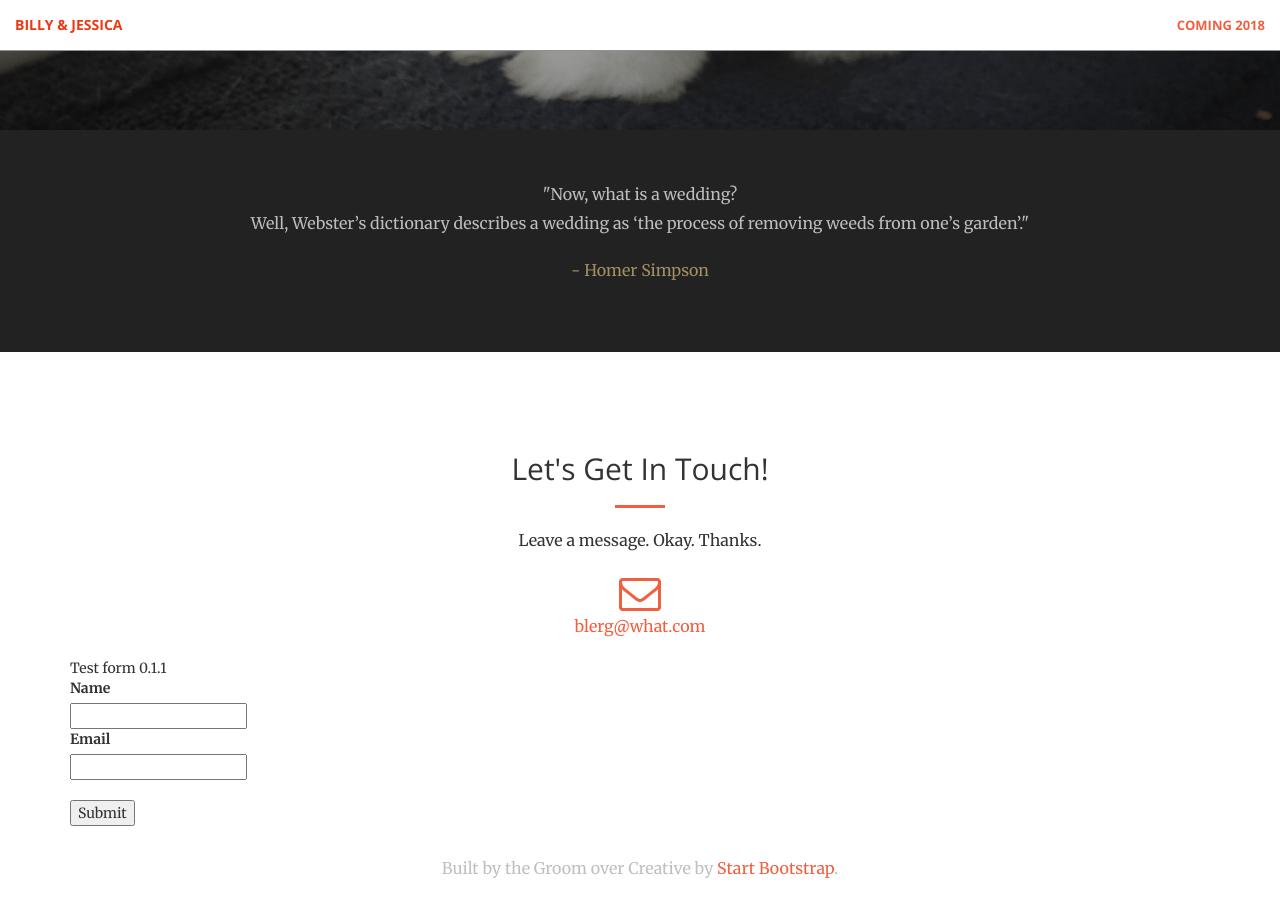
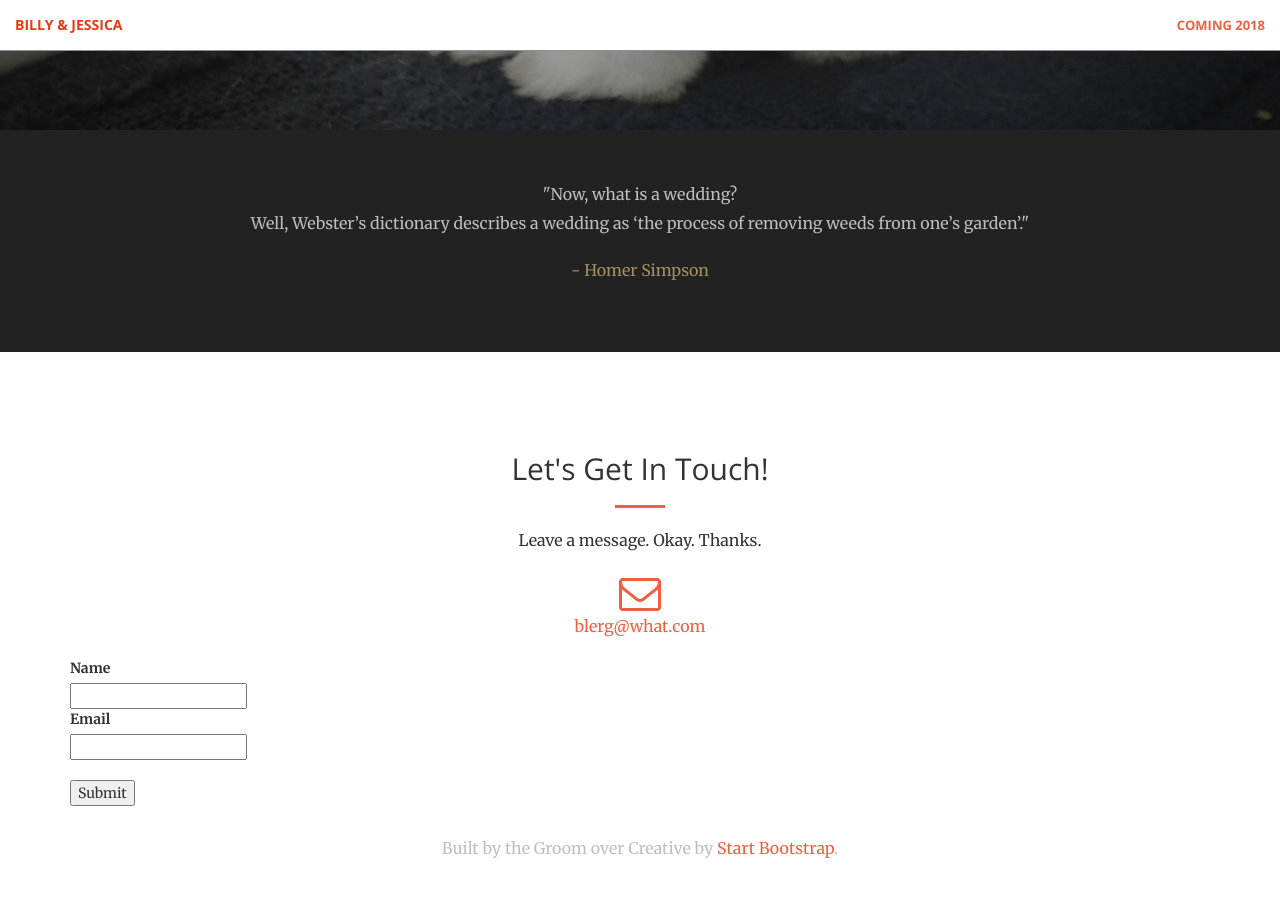
Before and after one commit to notbleh/wed-website, a Jekyll site: the page built from index.html, in a window 1280 px wide and 900 px high, scrolled down 770 px. Built offline with Jekyll 4.4.1, drawn with Linux system fonts in a browser that asks for light colours; nearby versions of some CDN libraries.

Commit message:
Update contact.html

```diff
--- a/_includes/contact.html
+++ b/_includes/contact.html
@@ -26,8 +26,7 @@
             </div> -->
         </div>
                 <div>
-            Test form 0.1.1<br>
-            <form id="rsvp" method="post" action="#">
+                    <form id="form" method="post" action="#">
                         <label for="name">Name</label>
                         <input type="text" name="name" id="name" />
                         <label for="email">Email</label>
```
Lines whose indentation alone changed are shown as unchanged.
